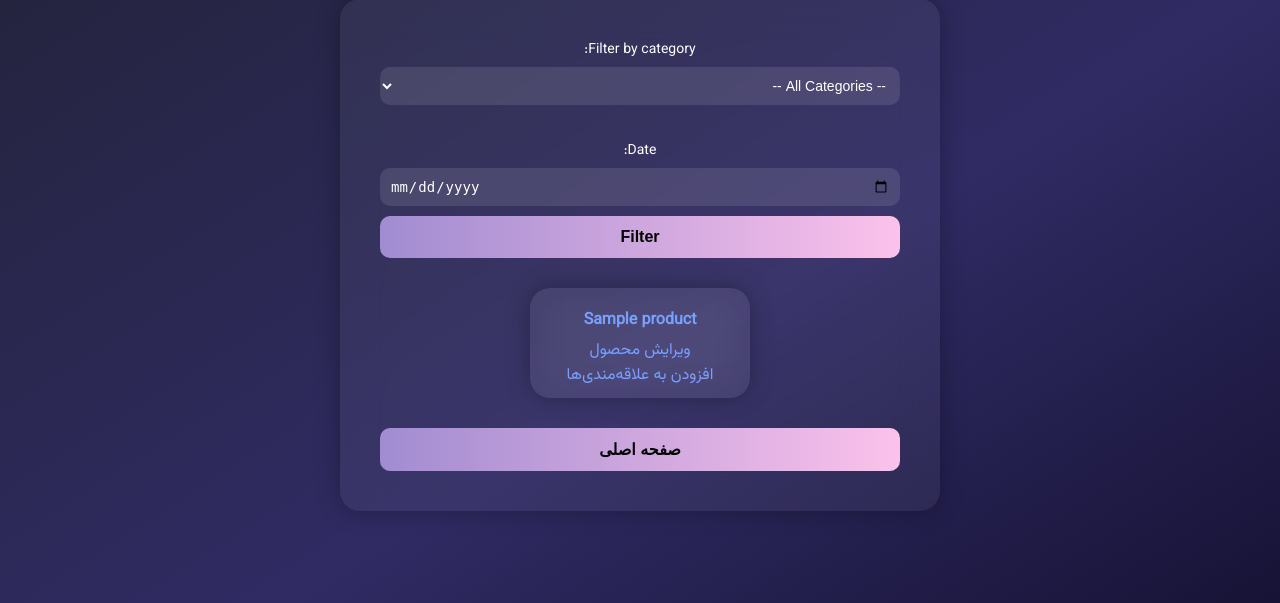
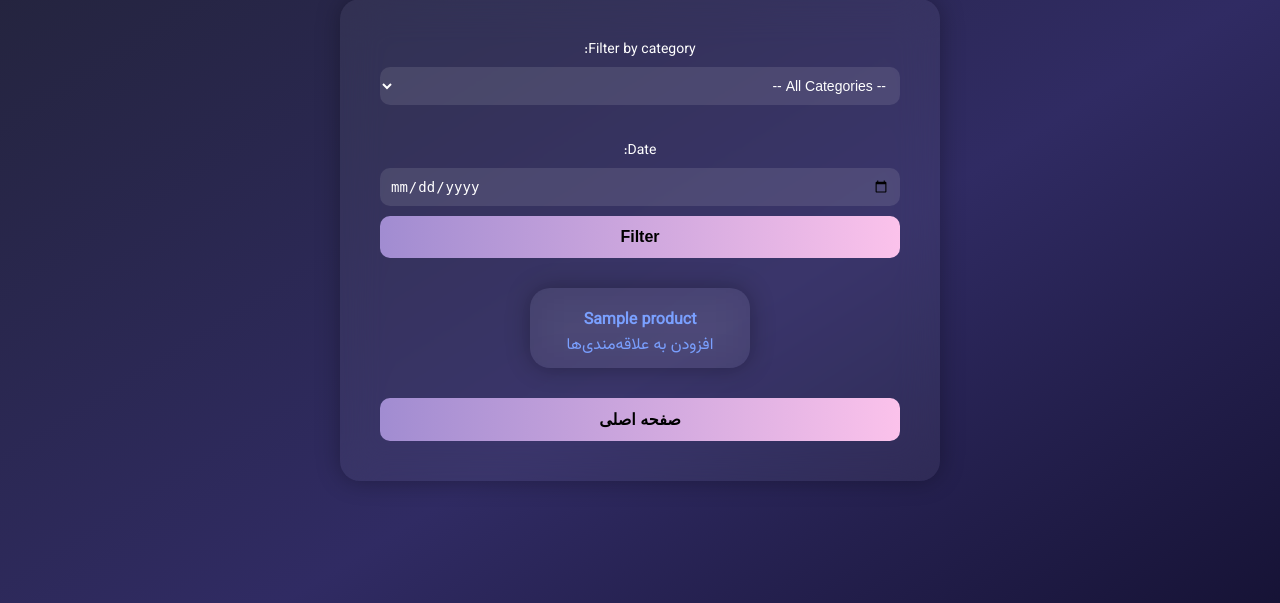
Before and after one commit to nimamze/CoffeeShop, a Django app: template templates/shop/products_list.html in a window 1280 px wide. Shown: the part 21-624 px from the top of the page. Run offline with Django 3.2, Linux system fonts and the light colour scheme; the template is opened without the code that fills it: most values are stand-ins (such as "Sample title", 1, 10 or a date in 2020).

Commit message:
K.O. phase 1

```diff
--- a/accounts/models.py
+++ b/accounts/models.py
@@ -27,7 +27,7 @@ class Customer(AbstractUser):
     first_name = models.CharField(max_length=20)
     last_name = models.CharField(max_length=20)
     USERNAME_FIELD = 'phone'
-    REQUIRED_FIELDS = ['email', 'first_name', 'last_name','image']
+    REQUIRED_FIELDS = ['email', 'first_name', 'last_name',]
     objects = CustomerManager() # type: ignore
 
     def __str__(self) -> str:
--- a/templates/shop/products_list.html
+++ b/templates/shop/products_list.html
@@ -34,9 +34,6 @@
       <a href="{% url 'product_details' product.pk %}" style="display: block; margin-top: 10px; font-weight: bold;">
         {{ product.name }}
       </a>
-      <a href="{% url 'product_edit' product.pk %}" style="display: block; margin-top: 5px;">
-        ویرایش محصول
-      </a>
       <a href="{% url 'add_to_favorites' product.pk %}">افزودن به علاقه‌مندی‌ها</a>
     </div>
     {% endfor %}
```
